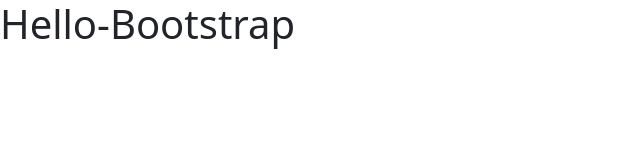
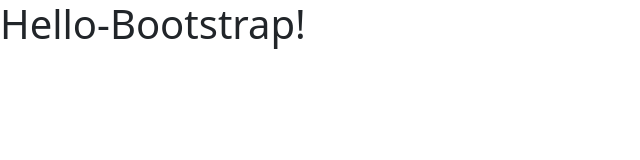
Before and after one commit to sulemigoreng/poc-pwa, a plain HTML site: page index.html in a window 1280 px wide. Shown: the full height of the page, 0-640 px from the left. Drawn offline with Linux system fonts and the light colour scheme.

Commit message:
Test merge

```diff
--- a/index.html
+++ b/index.html
@@ -11,7 +11,7 @@
 </head>
 
 <body>
-    <h1>Hello-Bootstrap</h1>
+    <h1>Hello-Bootstrap!</h1>
 </body>
 
 <script src="/js/ui.js"></script>
```
